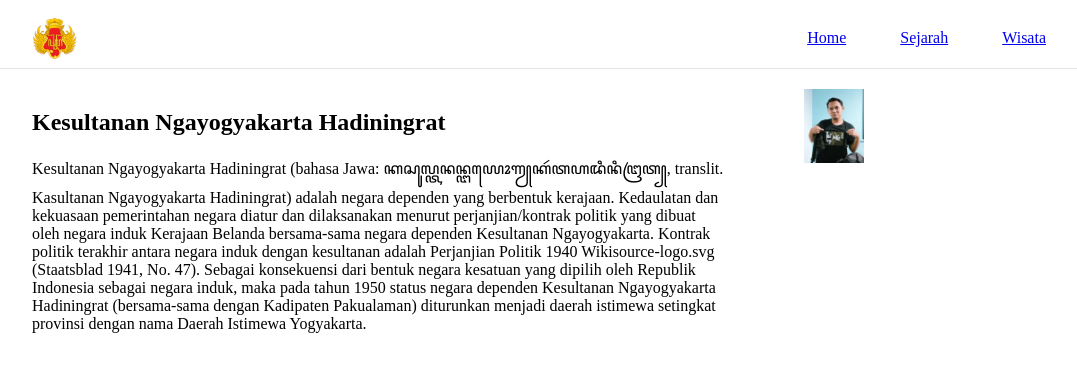
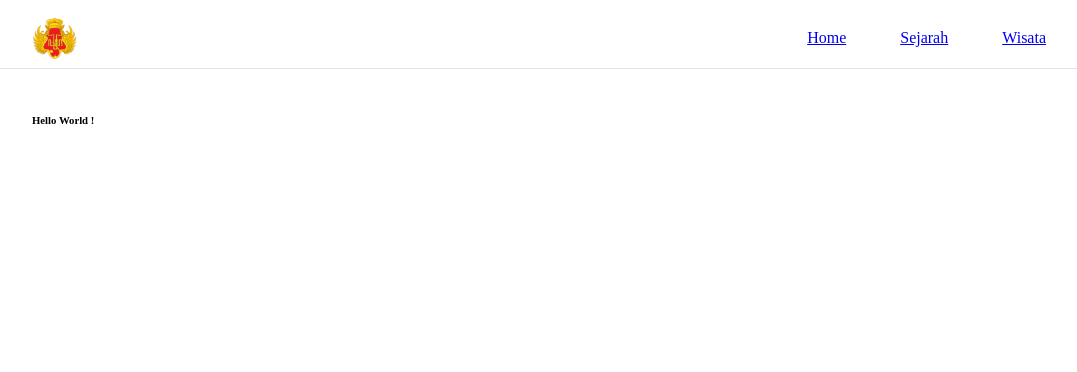
Before and after one commit to tenagasisa/born, a plain HTML site: page index.html in a window 1280 px wide. Shown: the whole page, without its empty margins (76-1153 px from the left). Drawn offline with Linux system fonts and the light colour scheme.

Commit message:
Update Hello World!

```diff
--- a/index.html
+++ b/index.html
@@ -23,18 +23,9 @@
     </header>
 
     <main>
-        <div id="content-artikel">
-            <article>
-                <h1>Kesultanan Ngayogyakarta Hadiningrat</h1>
-                <p>Kesultanan Ngayogyakarta Hadiningrat (bahasa Jawa: ꦏꦱꦸꦭ꧀ꦠꦤꦤ꧀ꦔꦪꦺꦴꦒꦾꦏꦂꦠꦲꦢꦶꦤꦶꦔꦿꦠ꧀, translit. Kasultanan Ngayogyakarta Hadiningrat) adalah negara dependen yang berbentuk kerajaan. Kedaulatan dan kekuasaan pemerintahan negara diatur dan dilaksanakan menurut perjanjian/kontrak politik yang dibuat oleh negara induk Kerajaan Belanda bersama-sama negara dependen Kesultanan Ngayogyakarta. Kontrak politik terakhir antara negara induk dengan kesultanan adalah Perjanjian Politik 1940 Wikisource-logo.svg (Staatsblad 1941, No. 47). Sebagai konsekuensi dari bentuk negara kesatuan yang dipilih oleh Republik Indonesia sebagai negara induk, maka pada tahun 1950 status negara dependen Kesultanan Ngayogyakarta Hadiningrat (bersama-sama dengan Kadipaten Pakualaman) diturunkan menjadi daerah istimewa setingkat provinsi dengan nama Daerah Istimewa Yogyakarta.</p>
-            </article>
-        </div>
-
-        <aside>
-            <div class="content-profile">
-                <img src="assets/profile.jpeg">
-            </div>
-        </aside>
+        <h6>Hello World
+        !
+        </h6>
     </main>
 
 </body>
```
